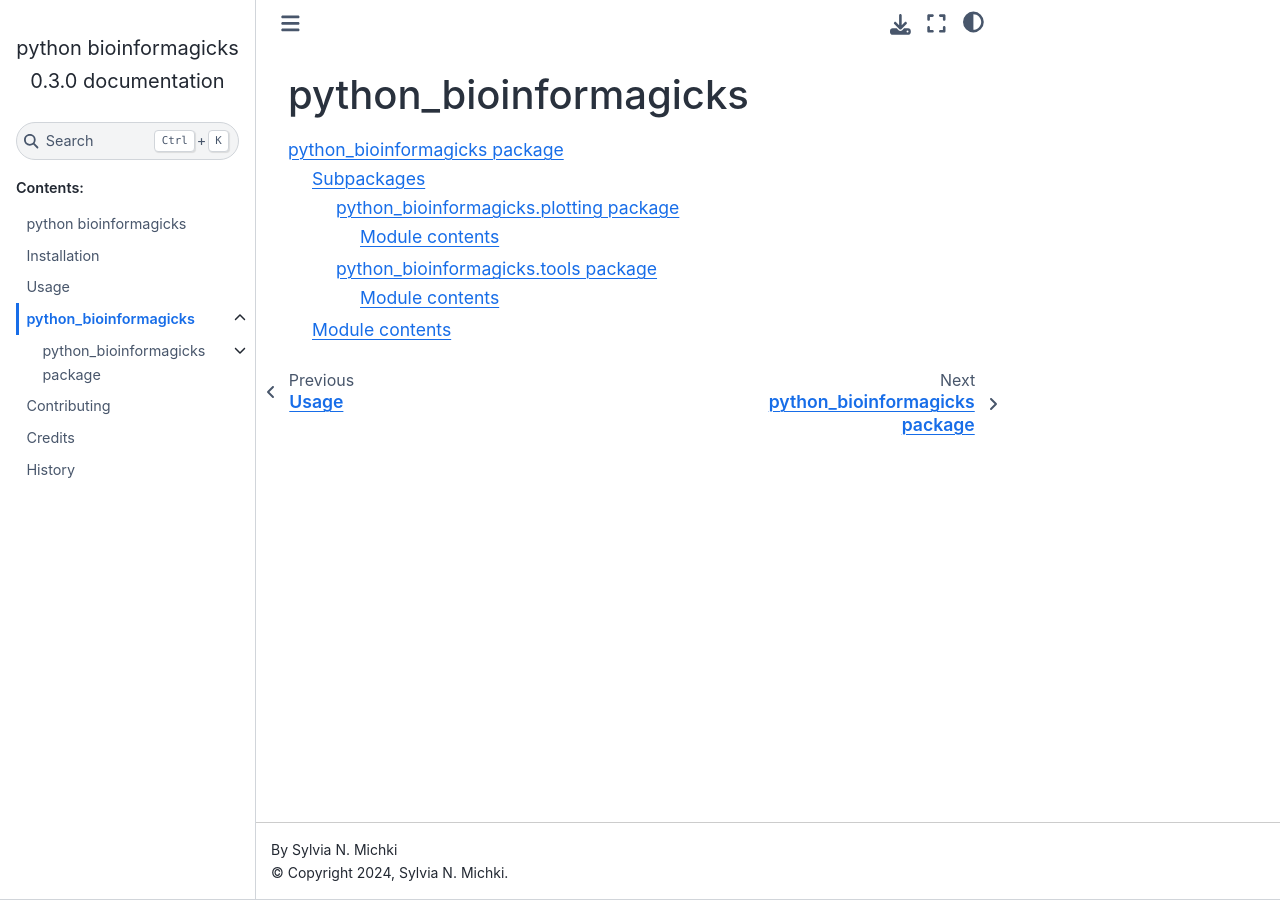
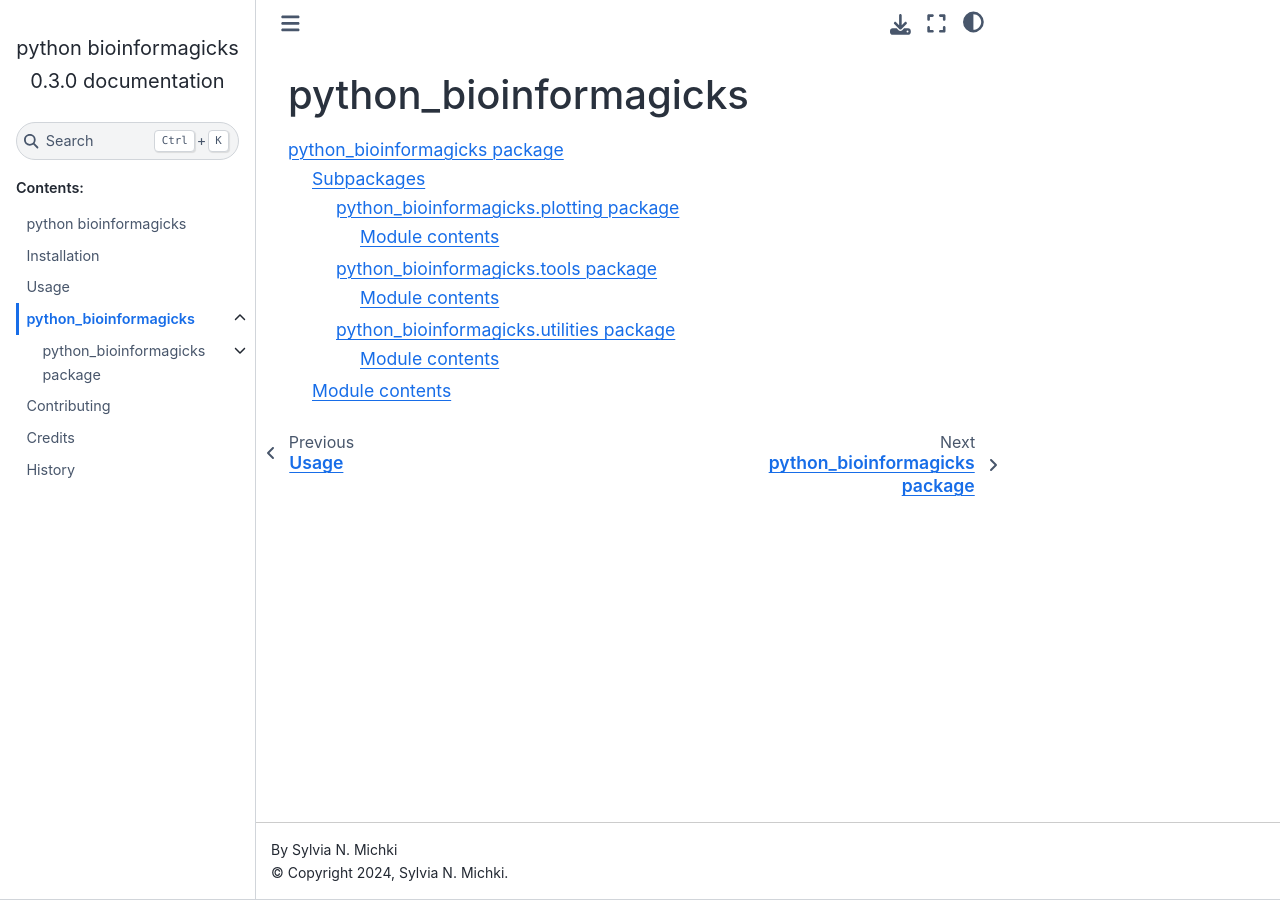
Before and after one commit to sylviamic/python_bioinformagicks, a Sphinx documentation site: the page built from docs/modules.rst, in a window 1280 px wide. Built offline with Sphinx 7.4.7 and the Sphinx Book theme 1.1.4, drawn with Linux system fonts in a browser that asks for light colours.

```diff
--- a/docs/python_bioinformagicks.rst
+++ b/docs/python_bioinformagicks.rst
@@ -9,6 +9,7 @@
 
    python_bioinformagicks.plotting
    python_bioinformagicks.tools
+   python_bioinformagicks.utilities
 
 Module contents
 ---------------
--- /dev/null
+++ b/docs/python_bioinformagicks.utilities.rst
@@ -0,0 +1,10 @@
+python\_bioinformagicks.utilities package
+=========================================
+
+Module contents
+---------------
+
+.. automodule:: python_bioinformagicks.utilities
+   :members:
+   :undoc-members:
+   :show-inheritance:
```
Also changed, not shown: 5 other files.
